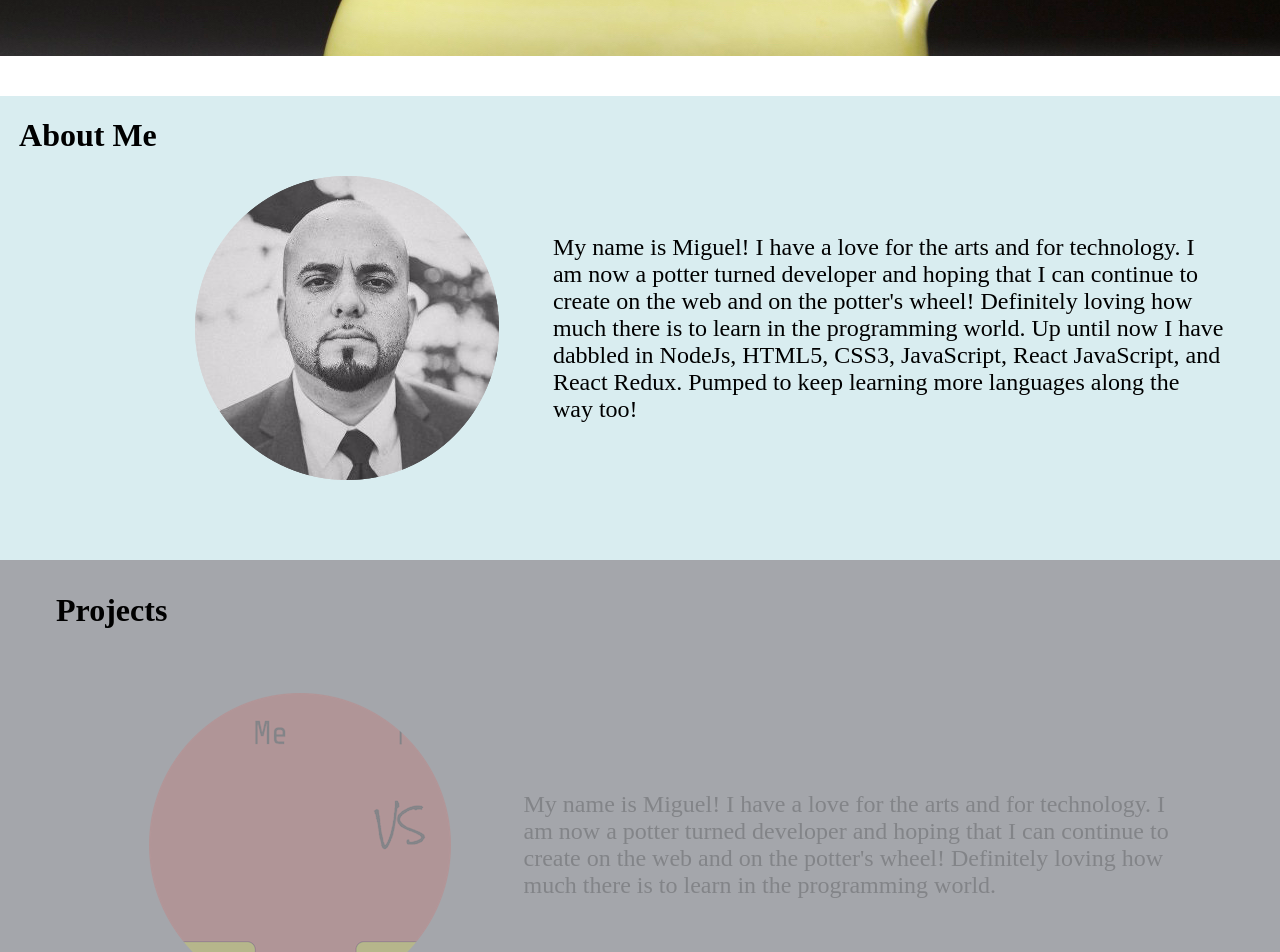
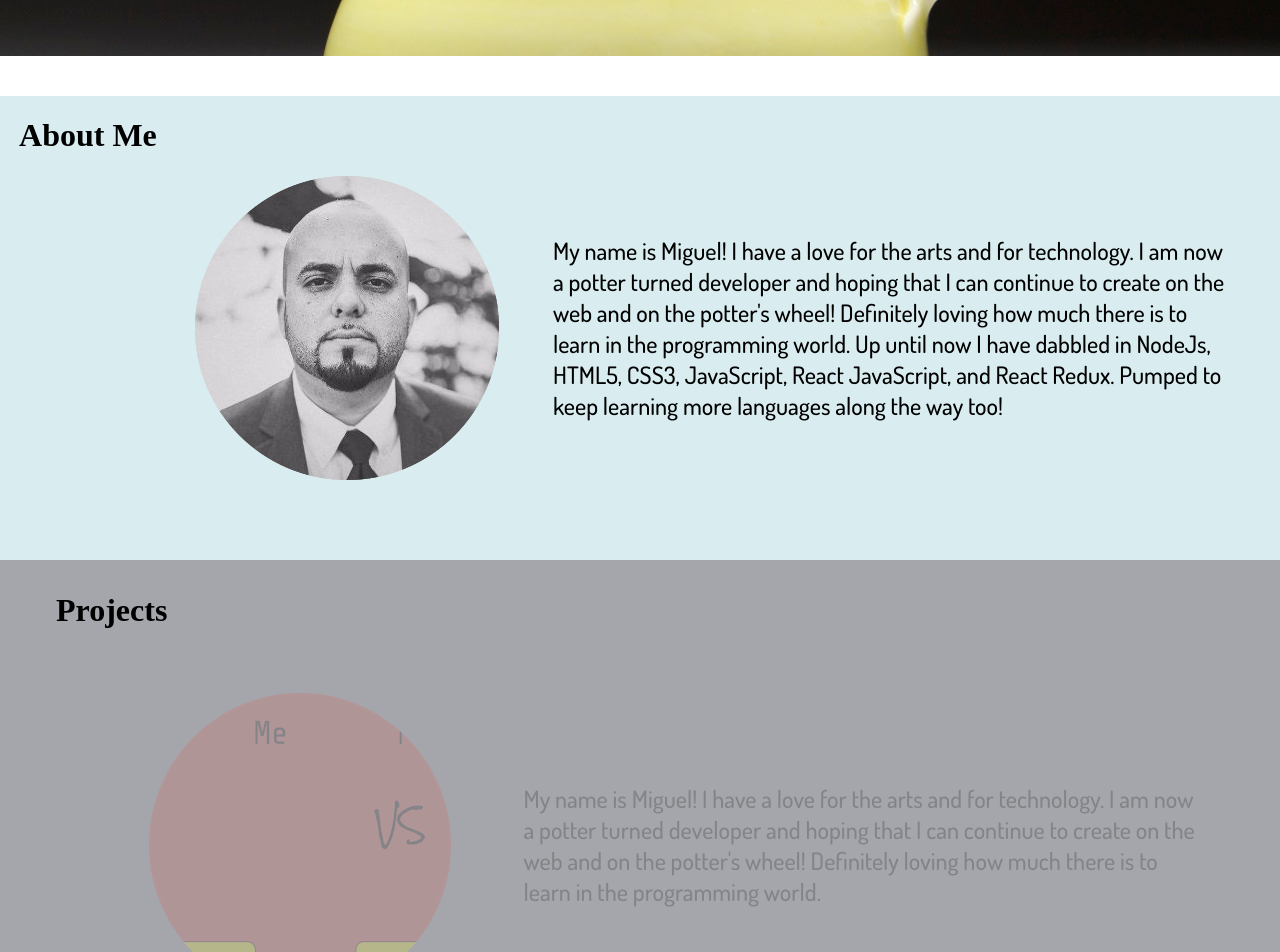
Before and after one commit to MiguelBrito1086/portfolio2, a React (Create React App) app: page / in a window 1280 px wide. Shown: the part 360-1312 px from the top of the page. Built offline with nearby package versions, Linux system fonts and the light colour scheme.

Commit message:
adding color and fonts

```diff
--- a/public/index.html
+++ b/public/index.html
@@ -10,7 +10,7 @@
     -->
     <link rel="manifest" href="%PUBLIC_URL%/manifest.json">
     <link rel="shortcut icon" href="%PUBLIC_URL%/favicon.ico">
-    <link href="https://fonts.googleapis.com/css?family=Raleway:100i|Josefin+Slab:300" rel="stylesheet">
+    <link href="https://fonts.googleapis.com/css?family=Raleway:100i|Josefin+Slab:300|Dosis:500" rel="stylesheet">
     <!--
       Notice the use of %PUBLIC_URL% in the tags above.
       It will be replaced with the URL of the `public` folder during the build.
--- a/src/styles/App.css
+++ b/src/styles/App.css
@@ -83,6 +83,7 @@
   align-items: center;
   font-size: 1.5em;
   margin-right: 1.5em;
+  font-family: 'Dosis', sans-serif;
 }
 
 .projects {
@@ -115,4 +116,5 @@
   display: flex;
   align-items: center;
   font-size: 1.5em;
+  font-family: 'Dosis', sans-serif;
 }
```
